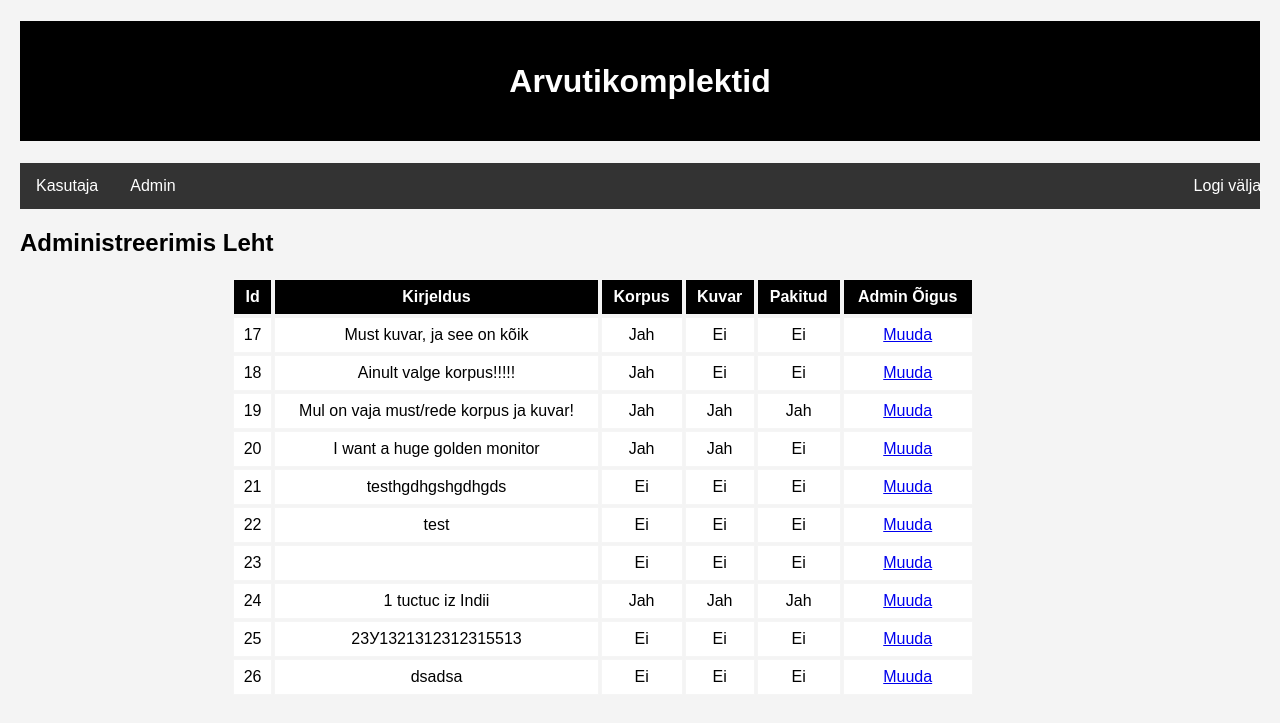
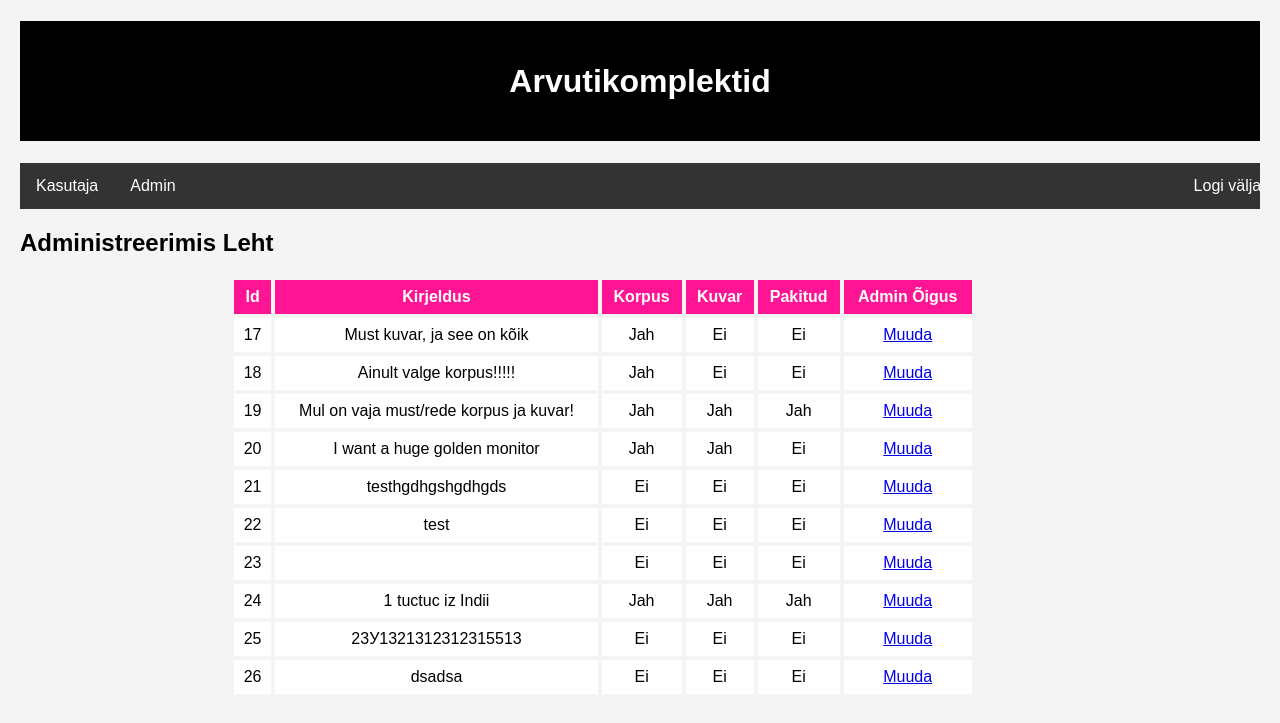
Before and after one commit to EdvardDatser/TheFinalProj, a PHP site: page /AdminLeht.php in a window 1280 px wide. Shown: the top 723 px of the page. Run offline with PHP 8.4, Linux system fonts and the light colour scheme; data comes from the database, SQL or seed files in the repository.

Commit message:
Muutis päise värvi roosaks

```diff
--- a/ProjCss.css
+++ b/ProjCss.css
@@ -15,7 +15,7 @@ th, td {
     text-align: center;
 }
 th {
-    background-color: black;
+    background-color: #FF1493;
     color: white;
     cursor: pointer;
 }
```
